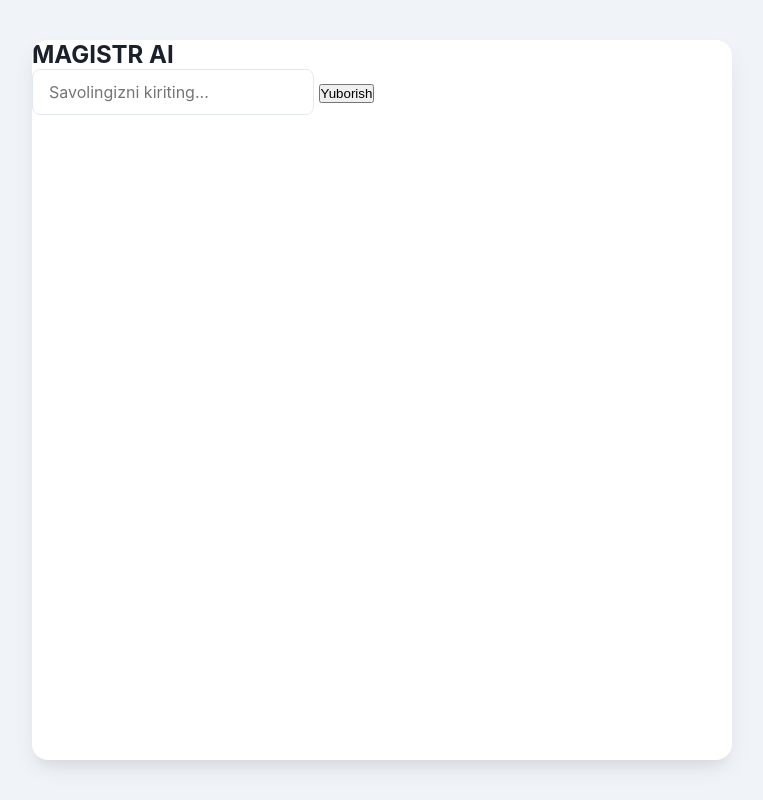
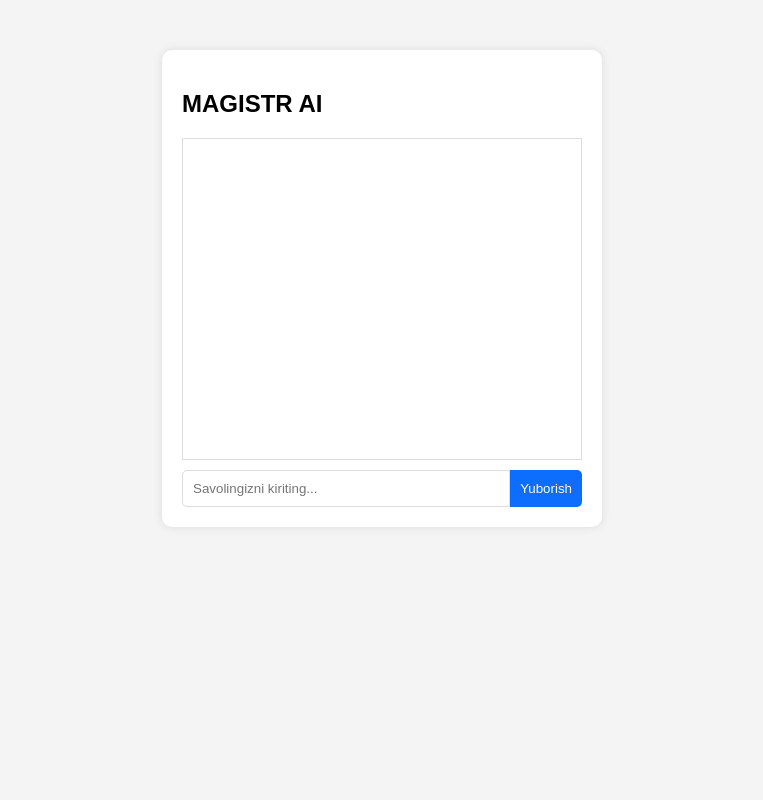
Before and after one commit to muhammadyusufxon404/magistrai, a Flask app: page / in a window 1280 px wide. Shown: the whole page, without its empty margins (258-1021 px from the left). Run offline with Flask 3, Linux system fonts and the light colour scheme.

Commit message:
Update style.css

```diff
--- a/static/style.css
+++ b/static/style.css
@@ -1,189 +1,56 @@
-/* Umumiy sozlamalar */
-:root {
-    --primary-bg: #f0f4f9;
-    --secondary-bg: #ffffff;
-    --primary-text: #1a202c;
-    --secondary-text: #4a5568;
-    --accent-color: #4299e1;
-    --user-msg-bg: #e2e8f0;
-    --bot-msg-bg: #4299e1;
-    --bot-msg-text: #ffffff;
-    --border-color: #e2e8f0;
-    --font-family: 'Inter', sans-serif;
+body {
+    font-family: Arial, sans-serif;
+    background-color: #f4f4f4;
 }
 
-* {
-    box-sizing: border-box;
-    margin: 0;
-    padding: 0;
+.chat-container {
+    width: 400px;
+    margin: 50px auto;
+    background: white;
+    padding: 20px;
+    border-radius: 10px;
+    box-shadow: 0px 0px 10px rgba(0,0,0,0.1);
 }
 
-body {
-    font-family: var(--font-family);
-    background-color: var(--primary-bg);
-    color: var(--primary-text);
-    display: flex;
-    justify-content: center;
-    align-items: center;
-    min-height: 100vh;
-    padding: 1rem;
+#chat-box {
+    height: 300px;
+    overflow-y: auto;
+    border: 1px solid #ddd;
+    padding: 10px;
+    margin-bottom: 10px;
 }
 
-/* Chat konteyneri */
-.chat-container {
-    width: 100%;
-    max-width: 700px;
-    height: 90vh;
-    max-height: 800px;
-    background-color: var(--secondary-bg);
-    border-radius: 16px;
-    box-shadow: 0 10px 25px -5px rgba(0, 0, 0, 0.1), 0 10px 10px -5px rgba(0, 0, 0, 0.04);
-    display: flex;
-    flex-direction: column;
-    overflow: hidden;
+.message {
+    margin: 5px 0;
+    padding: 8px;
+    border-radius: 5px;
 }
 
-/* Chat sarlavhasi */
-.chat-header {
-    padding: 1.25rem;
-    background-color: var(--secondary-bg);
-    border-bottom: 1px solid var(--border-color);
-    text-align: center;
+.user {
+    background-color: #d1e7dd;
+    text-align: right;
 }
 
-.chat-header h1 {
-    font-size: 1.5rem;
-    font-weight: 700;
-    color: var(--primary-text);
+.bot {
+    background-color: #f8d7da;
 }
 
-.chat-header p {
-    font-size: 0.875rem;
-    color: var(--secondary-text);
+.input-area {
+    display: flex;
 }
 
-/* Xabarlar oynasi */
-.chat-box {
-    flex-grow: 1;
-    padding: 1.5rem;
-    overflow-y: auto;
-    display: flex;
-    flex-direction: column;
-    gap: 1rem;
+input {
+    flex: 1;
+    padding: 10px;
+    border: 1px solid #ddd;
+    border-radius: 5px 0 0 5px;
 }
 
-/* Xabarlar uchun umumiy stil */
-.message {
-    display: flex;
-    max-width: 80%;
+button {
+    padding: 10px;
+    border: none;
+    background-color: #0d6efd;
+    color: white;
+    border-radius: 0 5px 5px 0;
+    cursor: pointer;
 }
-
-.message-content {
-    padding: 0.75rem 1rem;
-    border-radius: 12px;
-    line-height: 1.5;
-    font-size: 0.95rem;
-}
-
-/* Bot xabari */
-.bot-message {
-    align-self: flex-start;
-}
-
-.bot-message .message-content {
-    background-color: var(--bot-msg-bg);
-    color: var(--bot-msg-text);
-    border-bottom-left-radius: 4px;
-}
-
-/* Foydalanuvchi xabari */
-.user-message {
-    align-self: flex-end;
-}
-
-.user-message .message-content {
-    background-color: var(--user-msg-bg);
-    color: var(--primary-text);
-    border-bottom-right-radius: 4px;
-}
-
-/* Yozish indikatori */
-.typing-indicator {
-    align-self: flex-start;
-    display: flex;
-    align-items: center;
-    gap: 0.5rem;
-}
-.typing-indicator .message-content {
-    display: flex;
-    gap: 0.3rem;
-    padding: 0.75rem 1rem;
-    background-color: var(--bot-msg-bg);
-    border-radius: 12px;
-    border-bottom-left-radius: 4px;
-}
-.typing-indicator .dot {
-    width: 8px;
-    height: 8px;
-    background-color: rgba(255, 255, 255, 0.7);
-    border-radius: 50%;
-    animation: typing 1.4s infinite;
-}
-.typing-indicator .dot:nth-child(2) { animation-delay: 0.2s; }
-.typing-indicator .dot:nth-child(3) { animation-delay: 0.4s; }
-
-@keyframes typing {
-    0%, 80%, 100% { transform: scale(0); }
-    40% { transform: scale(1.0); }
-}
-
-/* Xabar yozish formasi */
-.chat-footer {
-    padding: 1rem;
-    border-top: 1px solid var(--border-color);
-    background-color: var(--secondary-bg);
-}
-
-.chat-form {
-    display: flex;
-    gap: 0.5rem;
-}
-
-#user-input {
-    flex-grow: 1;
-    padding: 0.75rem 1rem;
-    border: 1px solid var(--border-color);
-    border-radius: 8px;
-    font-size: 1rem;
-    font-family: var(--font-family);
-    transition: border-color 0.2s;
-}
-
-#user-input:focus {
-    outline: none;
-    border-color: var(--accent-color);
-    box-shadow: 0 0 0 3px rgba(66, 153, 225, 0.5);
-}
-
-#send-button {
-    width: 48px;
-    height: 48px;
-    border: none;
-    background-color: var(--accent-color);
-    color: white;
-    border-radius: 8px;
-    cursor: pointer;
-    display: flex;
-    justify-content: center;
-    align-items: center;
-    transition: background-color 0.2s;
-}
-
-#send-button:hover {
-    background-color: #3182ce;
-}
-
-#send-button:disabled {
-    background-color: #a0aec0;
-    cursor: not-allowed;
-}
```
